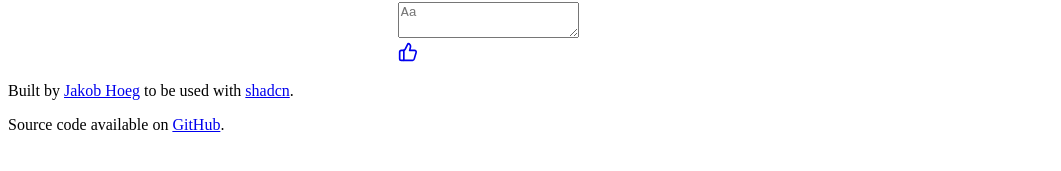
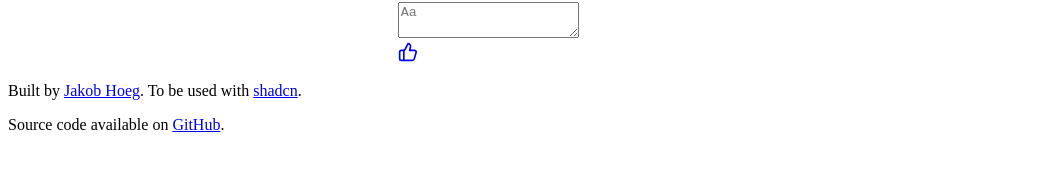
Before and after one commit to KonixDev/secure-chat, a Next.js app: page / in a window 1280 px wide. Shown: the part 295-466 px from the top of the page, without its empty margins (0-1061 px from the left). Built offline with nearby package versions, Linux system fonts and the light colour scheme; no server answers.

Commit message:
Spelling fix

```diff
--- a/src/app/page.tsx
+++ b/src/app/page.tsx
@@ -29,7 +29,7 @@ export default function Home() {
       </div>
 
       <div className="flex justify-between max-w-5xl w-full items-center text-sm text-muted-foreground">
-      <p>Built by <a className="font-semibold" href="https://github.com/jakobhoeg/">Jakob Hoeg</a> to be used with <a className="font-semibold" href="https://ui.shadcn.com/">shadcn</a>.</p>
+      <p>Built by <a className="font-semibold" href="https://github.com/jakobhoeg/">Jakob Hoeg</a>. To be used with <a className="font-semibold" href="https://ui.shadcn.com/">shadcn</a>.</p>
       <p>Source code available on <a className="font-semibold" href="https://github.com/jakobhoeg/shadcn-chat">GitHub</a>.</p>
       </div>
     </main>
```
